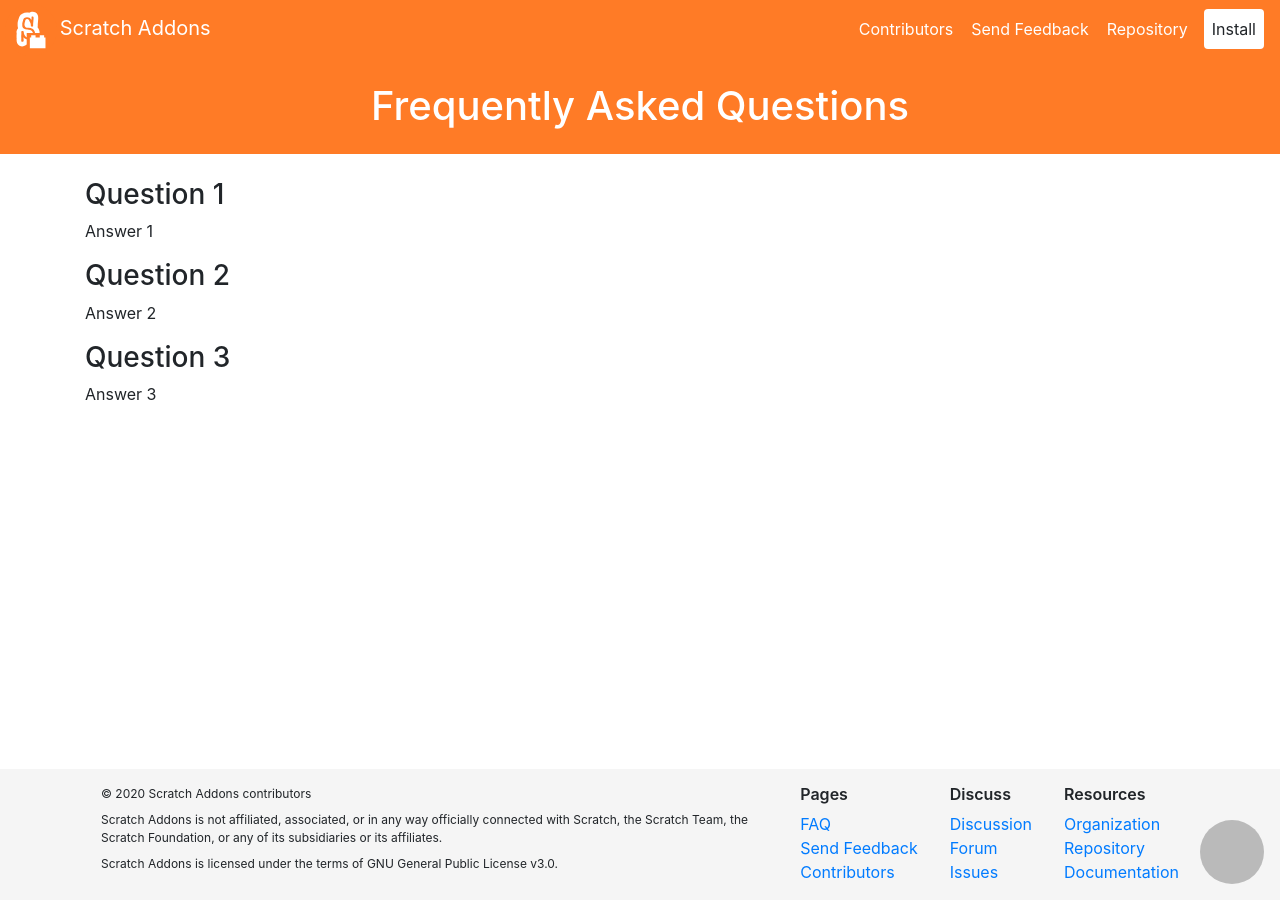
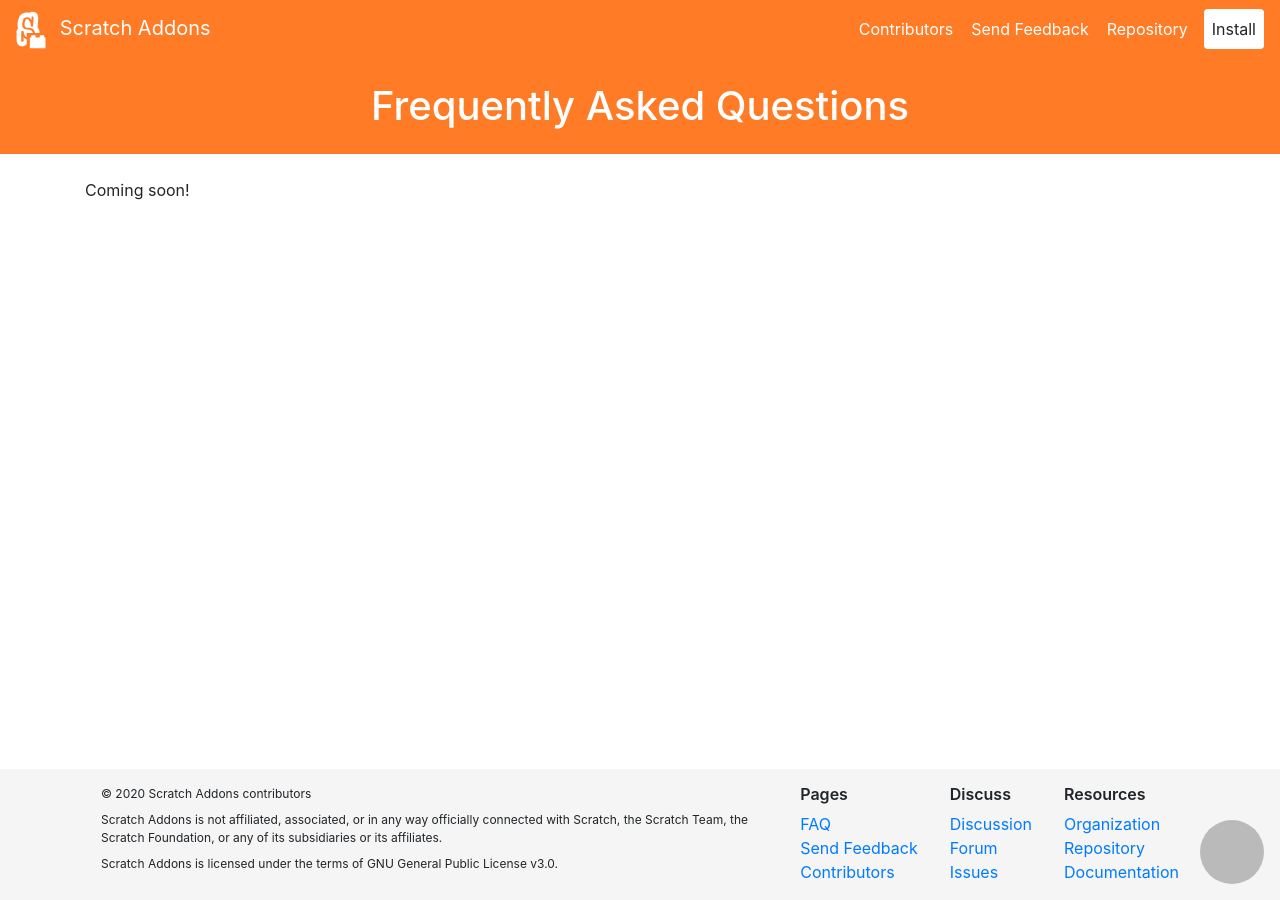
Before and after one commit to ScratchAddons/website, a Jekyll site: the page built from site/faq.md, in a window 1280 px wide. Built offline with Jekyll 4.4.1, drawn with Linux system fonts in a browser that asks for light colours.

Commit message:
Add proper placeholder on FAQ

```diff
--- a/site/faq.md
+++ b/site/faq.md
@@ -1,24 +1,7 @@
 ---
 layout: markdown
 title: Frequently Asked Questions
-description:
+description: Coming soon!
 ---
 
-<!--
-Use Markdown, not HTML!
-
-H1 is from front matter above, not this one in the bottom
-# Frequently Asked Questions
--->
-
-### Question 1
-
-Answer 1
-
-### Question 2
-
-Answer 2
-
-### Question 3
-
-Answer 3
+Coming soon!
```
